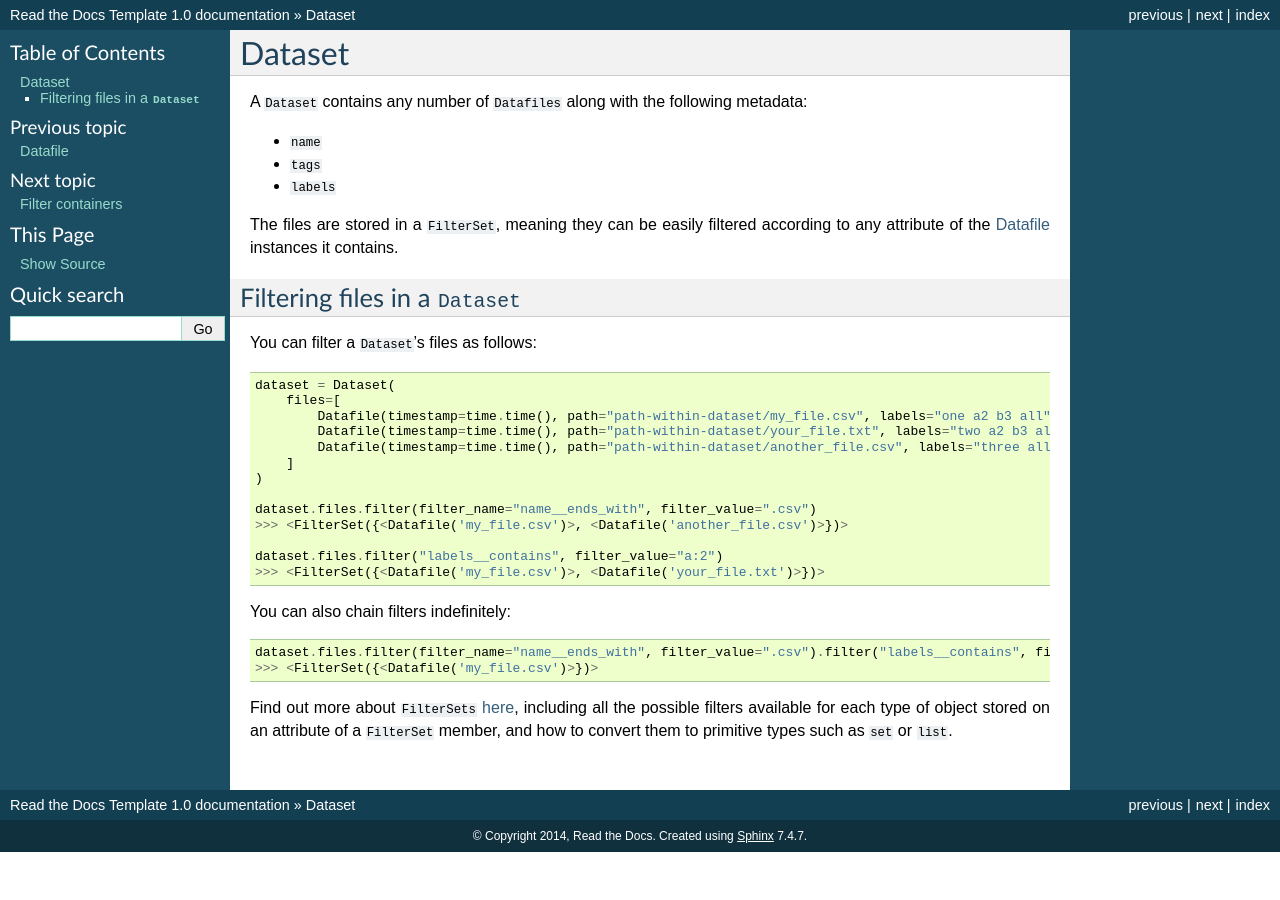
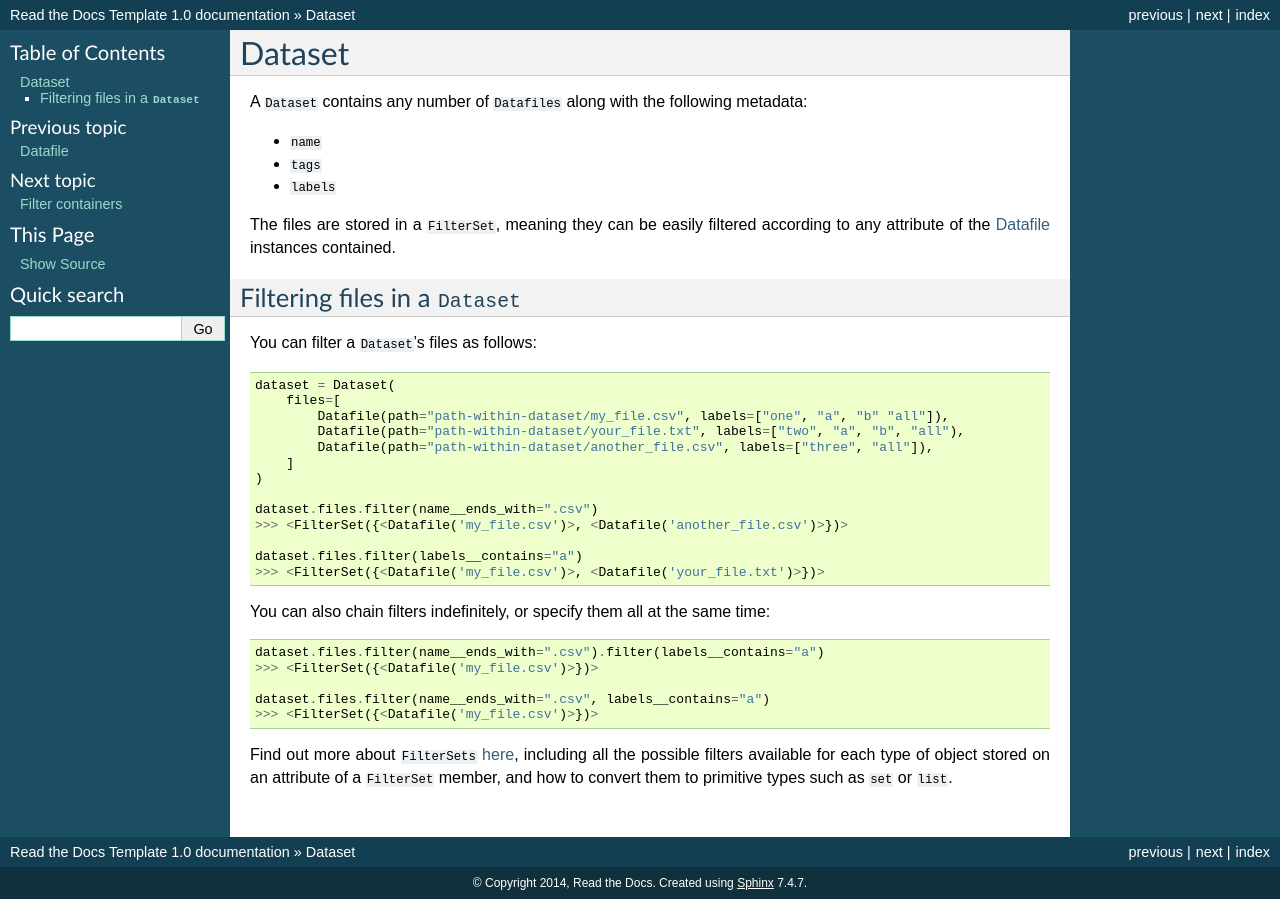
Before and after one commit to octue/octue-sdk-python, a Sphinx documentation site: the page built from docs/source/dataset.rst, in a window 1280 px wide. Built offline with Sphinx 7.4.7, drawn with Linux system fonts in a browser that asks for light colours.

Commit message:
DOC: Update other documentation
skip_ci_tests

```diff
--- a/docs/source/datafile.rst
+++ b/docs/source/datafile.rst
@@ -44,7 +44,7 @@ Example A
     bucket_name = "my-bucket",
     datafile_path = "path/to/data.csv"
 
-    with Datafile.from_cloud(project_name, bucket_name, datafile_path, mode="r") as datafile, f:
+    with Datafile.from_cloud(project_name, bucket_name, datafile_path, mode="r") as (datafile, f):
         data = f.read()
         new_metadata = metadata_calculating_function(data)
 
@@ -129,7 +129,7 @@ For creating new data in a new local file:
     labels = {"Vestas"}
 
 
-    with Datafile(path="path/to/local/file.dat", sequence=sequence, tags=tags, labels=labels, mode="w") as datafile, f:
+    with Datafile(path="path/to/local/file.dat", sequence=sequence, tags=tags, labels=labels, mode="w") as (datafile, f):
         f.write("This is some cleaned data.")
 
     datafile.to_cloud(project_name="my-project", bucket_name="my-bucket", path_in_bucket="path/to/data.dat")
--- a/docs/source/dataset.rst
+++ b/docs/source/dataset.rst
@@ -11,7 +11,7 @@ A ``Dataset`` contains any number of ``Datafiles`` along with the following meta
 - ``labels``
 
 The files are stored in a ``FilterSet``, meaning they can be easily filtered according to any attribute of the
-:doc:`Datafile <datafile>` instances it contains.
+:doc:`Datafile <datafile>` instances contained.
 
 
 --------------------------------
@@ -24,23 +24,26 @@ You can filter a ``Dataset``'s files as follows:
 
     dataset = Dataset(
         files=[
-            Datafile(timestamp=time.time(), path="path-within-dataset/my_file.csv", labels="one a2 b3 all"),
-            Datafile(timestamp=time.time(), path="path-within-dataset/your_file.txt", labels="two a2 b3 all"),
-            Datafile(timestamp=time.time(), path="path-within-dataset/another_file.csv", labels="three all"),
+            Datafile(path="path-within-dataset/my_file.csv", labels=["one", "a", "b" "all"]),
+            Datafile(path="path-within-dataset/your_file.txt", labels=["two", "a", "b", "all"),
+            Datafile(path="path-within-dataset/another_file.csv", labels=["three", "all"]),
         ]
     )
 
-    dataset.files.filter(filter_name="name__ends_with", filter_value=".csv")
+    dataset.files.filter(name__ends_with=".csv")
     >>> <FilterSet({<Datafile('my_file.csv')>, <Datafile('another_file.csv')>})>
 
-    dataset.files.filter("labels__contains", filter_value="a:2")
+    dataset.files.filter(labels__contains="a")
     >>> <FilterSet({<Datafile('my_file.csv')>, <Datafile('your_file.txt')>})>
 
-You can also chain filters indefinitely:
+You can also chain filters indefinitely, or specify them all at the same time:
 
 .. code-block:: python
 
-    dataset.files.filter(filter_name="name__ends_with", filter_value=".csv").filter("labels__contains", filter_value="a2")
+    dataset.files.filter(name__ends_with=".csv").filter(labels__contains="a")
+    >>> <FilterSet({<Datafile('my_file.csv')>})>
+
+    dataset.files.filter(name__ends_with=".csv", labels__contains="a")
     >>> <FilterSet({<Datafile('my_file.csv')>})>
 
 Find out more about ``FilterSets`` :doc:`here <filter_containers>`, including all the possible filters available for each type of object stored on
--- a/docs/source/filter_containers.rst
+++ b/docs/source/filter_containers.rst
@@ -153,9 +153,9 @@ The ordering can also be carried out in reverse (i.e. descending order) by passi
 to the ``order_by`` method.
 
 
------------
-FilterDicts
------------
+--------------
+``FilterDict``
+--------------
 The keys of a ``FilterDict`` can be anything, but each value must be a ``Filterable``. Hence, a ``FilterDict`` is
 filtered and ordered by its values' attributes; when ordering, its items (key-value tuples) are returned in a
 ``FilterList``.
```
